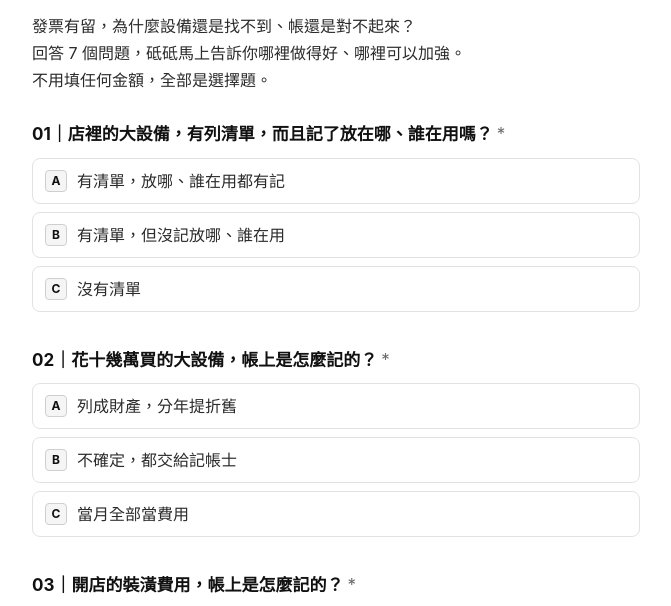
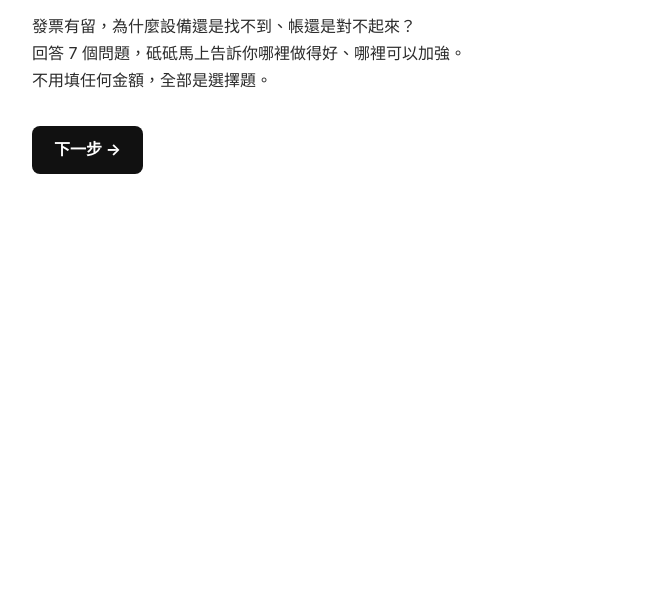
Before and after one commit to didiacc/didiacc.github.io, a plain HTML site: page didi/property-check.html in a window 1280 px wide. Shown: the part 189-795 px from the top of the page, without its empty margins (304-975 px from the left). Drawn offline with Linux system fonts and the light colour scheme.

Commit message:
財產健檢改成跟其他健檢一樣的寫法

```diff
--- a/didi/property-check.html
+++ b/didi/property-check.html
@@ -38,8 +38,8 @@
     title: '砥砥 DiDi｜財產健檢｜1 分鐘看懂店裡的設備帳',
     shortName: '財產健檢',
     introHtml: '<p>發票有留，為什麼設備還是找不到、帳還是對不起來？<br>回答 7 個問題，砥砥馬上告訴你哪裡做得好、哪裡可以加強。<br>不用填任何金額，全部是選擇題。</p>',
-    separateIntro: false,
-    separateHelp: false,
+    separateIntro: true,
+    separateHelp: true,
     questions: [
       { q: '店裡的大設備，有列清單，而且記了放在哪、誰在用嗎？', opts: ['有清單，放哪、誰在用都有記', '有清單，但沒記放哪、誰在用', '沒有清單'] },
       { q: '花十幾萬買的大設備，帳上是怎麼記的？', opts: ['列成財產，分年提折舊', '不確定，都交給記帳士', '當月全部當費用'] },
@@ -51,25 +51,28 @@
     ],
     scoreLabel: '你的財產健檢結果：',
     tiers: [
-      { min: 12, max: 14, name: '穩穩的', html: '<p><strong>🟢 穩穩的</strong><br>你的設備帳管得很好！繼續保持，每年記得盤點一次就好。</p>' },
-      { min: 7, max: 11, name: '要注意', html: '<p><strong>🟡 要注意</strong><br>大方向沒問題，但有幾個地方容易出狀況。先處理下面「可以加強」的地方，之後的帳會輕鬆很多。</p>' },
-      { min: 0, max: 6, name: '該處理了', html: '<p><strong>🔴 該處理了</strong><br>設備帳目前比較亂，可能會讓你看錯自己賺多少。別擔心，從下面第一個提醒開始，一項一項來。</p>' }
+      { min: 12, max: 14, name: '', html: '<p><strong>你的設備帳管得很好！繼續保持，每年記得盤點一次就好 ✔️</strong></p>' },
+      { min: 7, max: 11, name: '', html: '<p><strong>大方向沒問題，有幾個地方再加強，之後的帳會輕鬆很多 ⚠️</strong></p>' },
+      { min: 0, max: 6, name: '', html: '<p><strong>設備帳有點亂沒關係，先從「列一張設備清單」開始，一步一步整理 ⚠️</strong></p>' }
     ],
-    goodHeading: '✔️ 你做得好的地方',
-    goodHtml: function (i) { return '<p>・' + good[i] + '</p>'; },
-    improveHeading: '⚠️ 可以加強的地方',
-    improveHtml: function (i) { return '<p class="improve"><strong>第 ' + (i + 1) + ' 題｜' + improve[i][0] + '</strong><br>' + improve[i][1] + '</p>'; },
+    goodHeading: '',
+    goodHtml: function (i) { return '<p>✔️ ' + good[i] + '</p>'; },
+    improveHeading: '',
+    improveHtml: function (i) { return '<p>⚠️ <strong>' + improve[i][0] + '</strong>：' + improve[i][1] + '</p>'; },
     topic: improve.map(function (x) { return x[0]; }),
     disclaimer: '※ 健檢結果僅供參考，實際帳務與稅務處理，請以你的記帳士或會計師建議為準。',
     helpQ: '需要砥砥幫你一起整理嗎？',
-    helpOpts: ['需要', '先不用'],
-    contactTopHtml: '<p><strong>謝謝你！砥砥會再跟你聯絡 🏔</strong></p>',
-    contactLineHtml: '<p>按下面的按鈕，會打開砥砥的 LINE，並自動帶入你的健檢結果，按「傳送」砥砥就收到了。</p>',
-    privacy: '※ 你的測驗答案會匿名記錄（不含姓名或聯絡方式），只用來了解大家的需求；只有你在 LINE 按下傳送，砥砥才會收到你的訊息。',
-    endYesHtml: '<p><strong>收到囉！謝謝你做完財產健檢 🏔</strong><br>砥砥是一座山，是老闆的靠山。</p>' +
+    helpOpts: ['需要', '先不用，謝謝'],
+    contactTopHtml: '',
+    pick: {
+      q: '你最想先處理哪一塊？（可複選）',
+      opts: ['列一張設備清單', '大設備和裝潢怎麼分年攤', '發票、保固卡整理', '維修和升級怎麼記', '設備盤點', '個人和店的財產分清楚']
+    },
+    contactLineHtml: '<p style="margin-top:28px"><strong>加入砥砥 LINE 官方帳號：</strong><br>按下面的按鈕，會打開砥砥的 LINE，並自動帶入你的健檢結果和想處理的項目，按「傳送」砥砥就收到了。</p>',
+    privacy: '※ 你的測驗答案和勾選的項目會匿名記錄（不含姓名或聯絡方式），只用來了解大家的需求；只有你在 LINE 按下傳送，砥砥才會收到你的訊息。',
+    endYesHtml: '<p><strong>謝謝你！砥砥收到後會盡快聯絡你 ⛰️</strong><br>設備帳清楚，經營更專注。</p>' +
       '<p class="muted">如果 LINE 沒有自動打開，可以直接加砥砥的 LINE 官方帳號：<a href="' + L + '" target="_blank" rel="noopener">' + L + '</a></p>',
-    endNoHtml: '<p><strong>收到囉！謝謝你做完財產健檢 🏔</strong><br>砥砥是一座山，是老闆的靠山。</p>' +
-      '<p>之後如果需要幫忙整理，隨時可以加砥砥的 LINE 官方帳號：<a href="' + L + '" target="_blank" rel="noopener">' + L + '</a></p>'
+    endNoHtml: '<p><strong>謝謝你完成財產健檢！有需要隨時<a href="' + L + '" target="_blank" rel="noopener">私訊砥砥</a> ⛰️</strong></p>'
   });
 })();
 </script>
```
